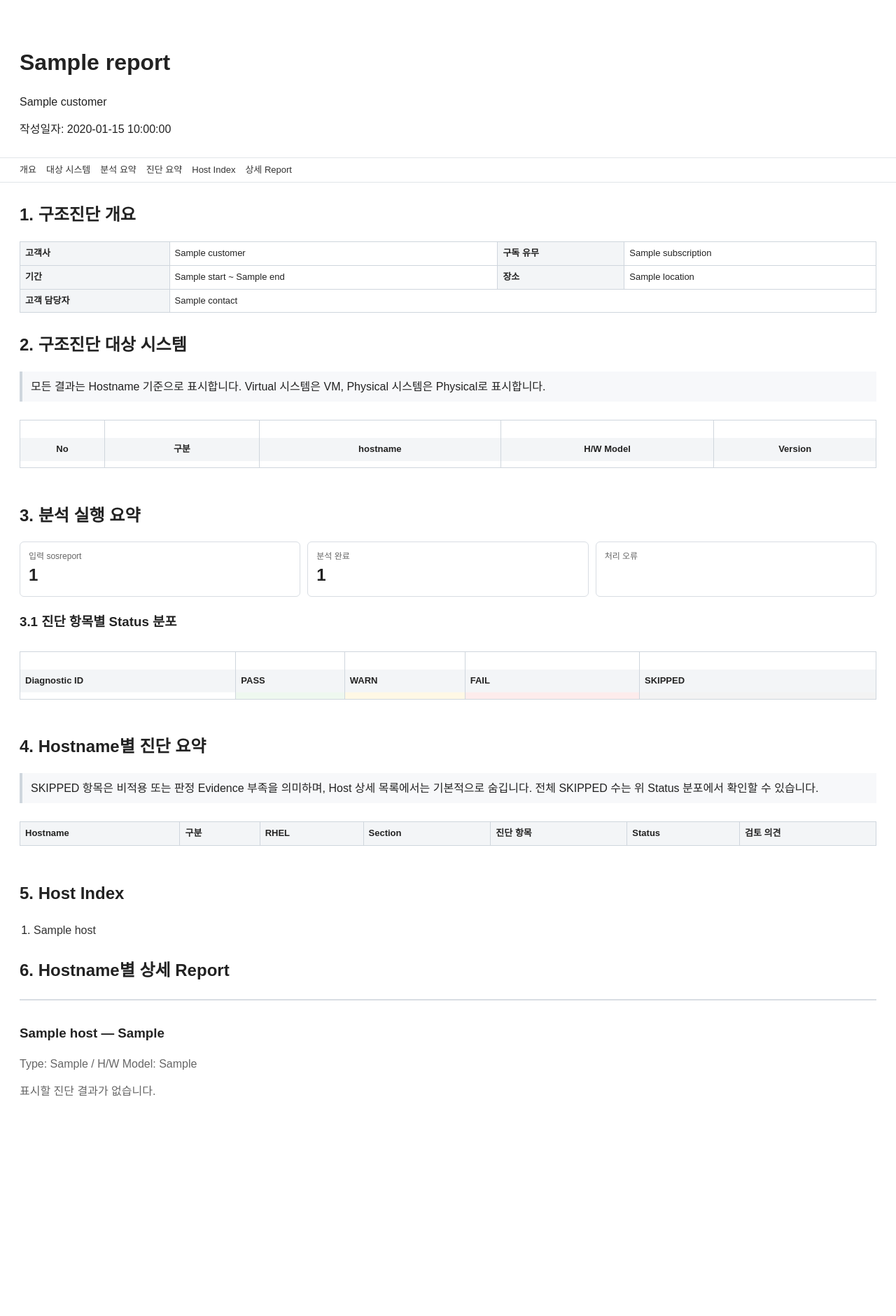
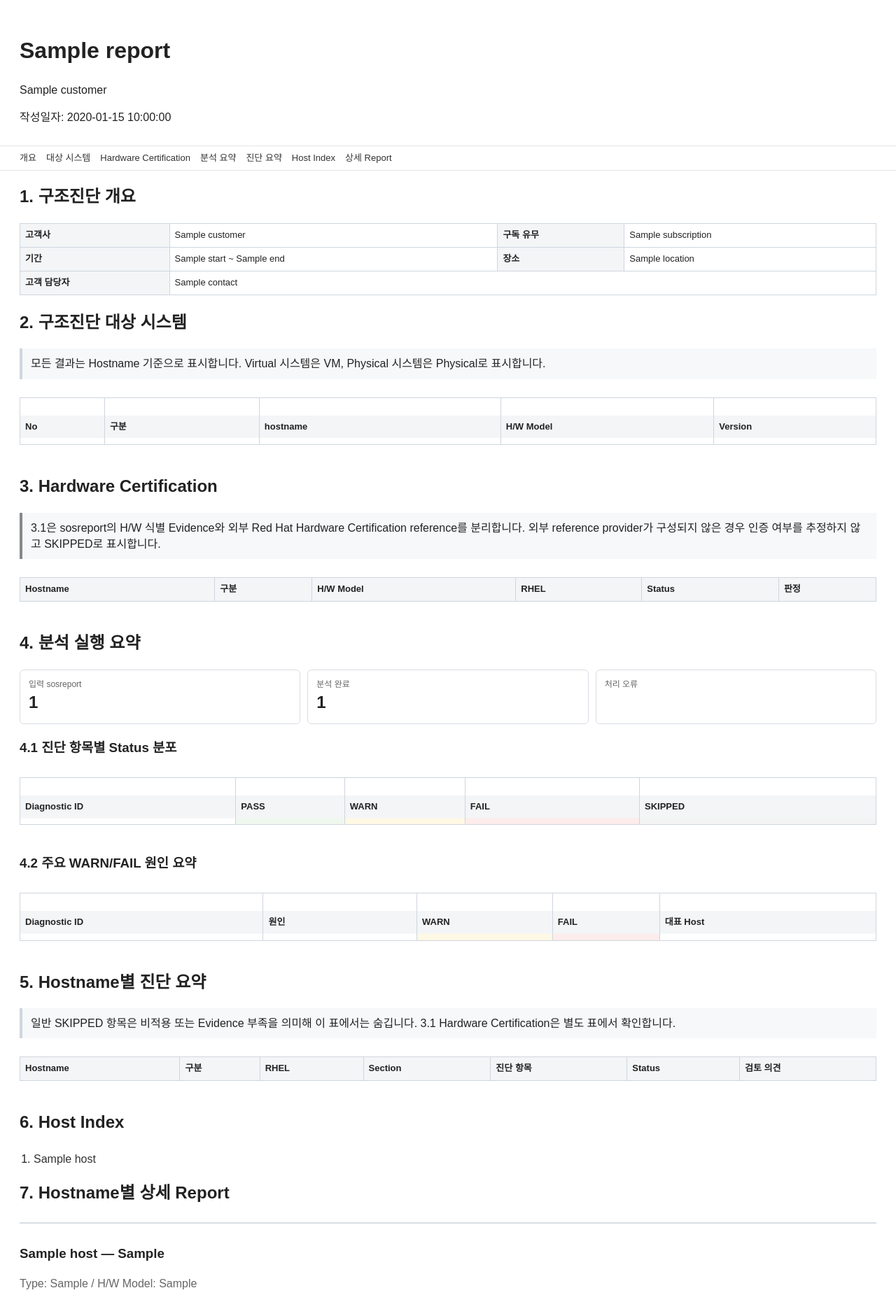
Before and after one commit to mjs0000/html, a Python web app: template templates/html/report.html.j2 in a window 1280 px wide. Shown: the whole page at 70% size. Before the commit the page ends 1567 px from the top, so only its background shows below. Run offline with Jinja, Linux system fonts and the light colour scheme; the template is opened without the code that fills it: most values are stand-ins (such as "Sample title", 1, 10 or a date in 2020); lists and menus that the app fills with data are empty.

Commit message:
html: expose hardware certification pending state

```diff
--- a/templates/html/report.html.j2
+++ b/templates/html/report.html.j2
@@ -9,7 +9,6 @@
     body { font-family: Arial, sans-serif; margin: 0; color: #222; line-height: 1.45; background: #fff; }
     main, header { max-width: 1500px; margin: 0 auto; padding: 0 28px; }
     header { padding-top: 28px; padding-bottom: 12px; }
-    h1, h2, h3, h4 { margin-top: 1.2em; }
     nav { position: sticky; top: 0; z-index: 10; background: #fff; border-top: 1px solid #e1e5e9; border-bottom: 1px solid #e1e5e9; padding: 8px 28px; }
     nav .inner { max-width: 1500px; margin: 0 auto; display: flex; flex-wrap: wrap; gap: 14px; }
     nav a { color: #333; text-decoration: none; font-size: 13px; }
@@ -22,30 +21,25 @@
     .WARN { background: #fff8e5; }
     .FAIL { background: #fdecec; }
     .SKIPPED { background: #f3f3f3; }
-    .host-detail { margin: 24px 0 34px; padding-top: 10px; border-top: 2px solid #d8dde3; scroll-margin-top: 60px; }
-    .diagnostic { margin: 14px 0 24px; }
     .muted { color: #666; }
-    .target-systems th, .target-systems td { text-align: center; }
-    .target-systems td:nth-child(3), .target-systems td:nth-child(4) { text-align: left; }
     .wide { overflow-x: auto; }
-    details { margin: 8px 0; }
     .cards { display: grid; grid-template-columns: repeat(auto-fit, minmax(150px, 1fr)); gap: 10px; margin: 12px 0 20px; }
     .card { border: 1px solid #d8dde3; border-radius: 6px; padding: 12px; }
     .card .label { color: #666; font-size: 12px; }
     .card .value { font-size: 24px; font-weight: 700; }
+    .section-note { background: #f7f8fa; border-left: 4px solid #cfd6dd; padding: 10px 12px; }
+    .pending-note { background: #f7f8fa; border-left: 4px solid #888; padding: 10px 12px; }
     .host-index { columns: 3 260px; column-gap: 24px; padding-left: 20px; }
     .host-index li { break-inside: avoid; margin: 3px 0; }
     .host-index a { color: #333; text-decoration: none; }
-    .section-note { background: #f7f8fa; border-left: 4px solid #cfd6dd; padding: 10px 12px; }
+    .host-detail { margin: 24px 0 34px; padding-top: 10px; border-top: 2px solid #d8dde3; scroll-margin-top: 60px; }
+    .diagnostic { margin: 14px 0 24px; }
     .error-box { border: 1px solid #e0b4b4; background: #fff6f6; padding: 10px 12px; margin: 8px 0; }
+    details { margin: 8px 0; }
     @media print {
       nav { display: none; }
-      body { margin: 0; }
       main, header { max-width: none; padding: 0 12mm; }
       th { position: static; }
-      details { display: block; }
-      details > summary { font-weight: 700; }
-      .host-detail { page-break-before: auto; }
     }
   </style>
 </head>
@@ -56,16 +50,15 @@
   {% if metadata.report.report_date %}<p>작성일자: {{ metadata.report.report_date }}</p>{% endif %}
 </header>
 
-  <nav>
-    <div class="inner">
+<nav><div class="inner">
   <a href="#overview">개요</a>
   <a href="#inventory">대상 시스템</a>
+  <a href="#hardware-cert">Hardware Certification</a>
   {% if run_summary %}<a href="#run-summary">분석 요약</a>{% endif %}
   <a href="#diagnostic-summary">진단 요약</a>
   <a href="#host-index">Host Index</a>
   <a href="#details">상세 Report</a>
-    </div>
-  </nav>
+</div></nav>
 
 <main>
 <section id="overview">
@@ -80,8 +73,7 @@
 <section id="inventory">
   <h2>2. 구조진단 대상 시스템</h2>
   <p class="section-note">모든 결과는 Hostname 기준으로 표시합니다. Virtual 시스템은 VM, Physical 시스템은 Physical로 표시합니다.</p>
-      <div class="wide">
-        <table class="target-systems">
+  <div class="wide"><table>
     <tr><th>No</th><th>구분</th><th>hostname</th><th>H/W Model</th><th>Version</th></tr>
     {% for host in hosts %}
     <tr>
@@ -92,13 +84,34 @@
       <td>{{ host.os_version or '-' }}</td>
     </tr>
     {% endfor %}
-        </table>
-      </div>
+  </table></div>
+</section>
+
+<section id="hardware-cert">
+  <h2>3. Hardware Certification</h2>
+  <p class="pending-note">3.1은 sosreport의 H/W 식별 Evidence와 외부 Red Hat Hardware Certification reference를 분리합니다. 외부 reference provider가 구성되지 않은 경우 인증 여부를 추정하지 않고 SKIPPED로 표시합니다.</p>
+  <div class="wide"><table>
+    <tr><th>Hostname</th><th>구분</th><th>H/W Model</th><th>RHEL</th><th>Status</th><th>판정</th></tr>
+    {% for host in hosts %}
+      {% for item in host.diagnostics %}
+        {% if item.id == 'SYS_HW_CERT' %}
+        <tr class="{{ item.status }}">
+          <td><strong>{{ host.hostname }}</strong></td>
+          <td>{% if host.system_type and host.system_type|lower == 'virtual' %}VM{% elif host.system_type and host.system_type|lower == 'physical' %}Physical{% else %}{{ host.system_type or '-' }}{% endif %}</td>
+          <td>{{ host.hardware_model or '-' }}</td>
+          <td>{{ host.os_version or '-' }}</td>
+          <td class="status">{{ item.status }}</td>
+          <td>{{ item.summary or '-' }}</td>
+        </tr>
+        {% endif %}
+      {% endfor %}
+    {% endfor %}
+  </table></div>
 </section>
 
 {% if run_summary %}
 <section id="run-summary">
-      <h2>3. 분석 실행 요약</h2>
+  <h2>4. 분석 실행 요약</h2>
   <div class="cards">
     <div class="card"><div class="label">입력 sosreport</div><div class="value">{{ run_summary.source_count }}</div></div>
     <div class="card"><div class="label">분석 완료</div><div class="value">{{ run_summary.analyzed_count }}</div></div>
@@ -106,9 +119,8 @@
   </div>
 
   {% if run_summary.status_distribution %}
-      <h3>3.1 진단 항목별 Status 분포</h3>
-      <div class="wide">
-        <table>
+  <h3>4.1 진단 항목별 Status 분포</h3>
+  <div class="wide"><table>
     <tr><th>Diagnostic ID</th><th>PASS</th><th>WARN</th><th>FAIL</th><th>SKIPPED</th></tr>
     {% for diagnostic_id, counts in run_summary.status_distribution.items() %}
     <tr>
@@ -119,123 +131,86 @@
       <td class="SKIPPED">{{ counts.get('SKIPPED', 0) }}</td>
     </tr>
     {% endfor %}
-        </table>
-      </div>
+  </table></div>
+  {% endif %}
+
+  {% if run_summary.issue_distribution %}
+  <h3>4.2 주요 WARN/FAIL 원인 요약</h3>
+  <div class="wide"><table>
+    <tr><th>Diagnostic ID</th><th>원인</th><th>WARN</th><th>FAIL</th><th>대표 Host</th></tr>
+    {% for diagnostic_id, issues in run_summary.issue_distribution.items() %}
+      {% for issue_key, aggregate in issues.items() %}
+      <tr>
+        <td>{{ diagnostic_id }}</td><td><code>{{ issue_key }}</code></td>
+        <td class="WARN">{{ aggregate.warn_count }}</td><td class="FAIL">{{ aggregate.fail_count }}</td>
+        <td>{{ aggregate.hosts[:8]|join(', ') }}{% if aggregate.hosts|length > 8 %} 외 {{ aggregate.hosts|length - 8 }}대{% endif %}</td>
+      </tr>
+      {% endfor %}
+    {% endfor %}
+  </table></div>
   {% endif %}
 
   {% if run_summary.errors %}
-      <h3>3.2 처리 오류</h3>
-      {% for error in run_summary.errors %}
-      <div class="error-box"><strong>{{ error.source }}</strong><br><code>{{ error.error }}</code></div>
-      {% endfor %}
+  <h3>4.3 처리 오류</h3>
+  {% for error in run_summary.errors %}<div class="error-box"><strong>{{ error.source }}</strong><br><code>{{ error.error }}</code></div>{% endfor %}
   {% endif %}
 </section>
 {% endif %}
 
 <section id="diagnostic-summary">
-      <h2>{% if run_summary %}4{% else %}3{% endif %}. Hostname별 진단 요약</h2>
+  <h2>{% if run_summary %}5{% else %}4{% endif %}. Hostname별 진단 요약</h2>
   {% if large_report %}
-      <p class="section-note">대량 Host 보고서는 가독성을 위해 이 요약 표에 WARN/FAIL만 표시합니다. PASS/SKIPPED 전체 분포는 위 Status 분포에서 확인하고, Host별 PASS 상세는 아래 상세 Report에서 확인합니다.</p>
+  <p class="section-note">대량 Host 보고서는 이 요약 표에 WARN/FAIL만 표시합니다. 3.1 Hardware Certification은 위 별도 표에서 SKIPPED/Pending 상태까지 표시합니다.</p>
   {% else %}
-      <p class="section-note">SKIPPED 항목은 비적용 또는 판정 Evidence 부족을 의미하며, Host 상세 목록에서는 기본적으로 숨깁니다. 전체 SKIPPED 수는 위 Status 분포에서 확인할 수 있습니다.</p>
+  <p class="section-note">일반 SKIPPED 항목은 비적용 또는 Evidence 부족을 의미해 이 표에서는 숨깁니다. 3.1 Hardware Certification은 별도 표에서 확인합니다.</p>
   {% endif %}
-      <div class="wide">
-        <table>
+  <div class="wide"><table>
     <tr><th>Hostname</th><th>구분</th><th>RHEL</th><th>Section</th><th>진단 항목</th><th>Status</th><th>검토 의견</th></tr>
     {% for host in hosts %}
       {% for item in host.diagnostics %}
-              {% if item.include_in_report and item.status != 'SKIPPED' and (not large_report or item.status in ['WARN', 'FAIL']) %}
+        {% if item.id != 'SYS_HW_CERT' and item.include_in_report and item.status != 'SKIPPED' and (not large_report or item.status in ['WARN', 'FAIL']) %}
         <tr class="{{ item.status }}">
           <td><a href="#host-{{ host.hostname|replace(' ', '-') }}"><strong>{{ host.hostname }}</strong></a></td>
           <td>{% if host.system_type and host.system_type|lower == 'virtual' %}VM{% elif host.system_type and host.system_type|lower == 'physical' %}Physical{% else %}{{ host.system_type or '-' }}{% endif %}</td>
-                <td>{{ host.os_version or '-' }}</td>
-                <td>{{ item.section }}</td>
-                <td>{{ item.title }}</td>
-                <td class="status">{{ item.status }}</td>
-                <td>{{ item.summary or '-' }}</td>
+          <td>{{ host.os_version or '-' }}</td><td>{{ item.section }}</td><td>{{ item.title }}</td><td class="status">{{ item.status }}</td><td>{{ item.summary or '-' }}</td>
         </tr>
         {% endif %}
       {% endfor %}
     {% endfor %}
-        </table>
-      </div>
+  </table></div>
 </section>
 
 <section id="host-index">
-      <h2>{% if run_summary %}5{% else %}4{% endif %}. Host Index</h2>
-      <ol class="host-index">
-        {% for host in hosts %}
-        <li><a href="#host-{{ host.hostname|replace(' ', '-') }}">{{ host.hostname }}</a></li>
-        {% endfor %}
-      </ol>
+  <h2>{% if run_summary %}6{% else %}5{% endif %}. Host Index</h2>
+  <ol class="host-index">{% for host in hosts %}<li><a href="#host-{{ host.hostname|replace(' ', '-') }}">{{ host.hostname }}</a></li>{% endfor %}</ol>
 </section>
 
 <section id="details">
-      <h2>{% if run_summary %}6{% else %}5{% endif %}. Hostname별 상세 Report</h2>
+  <h2>{% if run_summary %}7{% else %}6{% endif %}. Hostname별 상세 Report</h2>
   {% for host in hosts %}
   <section class="host-detail" id="host-{{ host.hostname|replace(' ', '-') }}">
     <h3>{{ host.hostname }}{% if host.os_version %} — {{ host.os_version }}{% endif %}</h3>
     <p class="muted">Type: {% if host.system_type and host.system_type|lower == 'virtual' %}VM{% elif host.system_type and host.system_type|lower == 'physical' %}Physical{% else %}{{ host.system_type or '-' }}{% endif %} / H/W Model: {{ host.hardware_model or '-' }}</p>
 
-          {% set ns = namespace(reportable=0) %}
-          {% for item in host.diagnostics %}{% if item.include_in_report and item.status != 'SKIPPED' %}{% set ns.reportable = ns.reportable + 1 %}{% endif %}{% endfor %}
-          {% if ns.reportable == 0 %}<p class="muted">표시할 진단 결과가 없습니다.</p>{% endif %}
-
     {% for item in host.diagnostics %}
-            {% if item.include_in_report and item.status != 'SKIPPED' %}
+      {% if item.include_in_report and (item.status != 'SKIPPED' or item.id == 'SYS_HW_CERT') %}
       <article class="diagnostic">
         <h4>{{ item.section }}. {{ item.title }} — <span class="status {{ item.status }}">{{ item.status }}</span></h4>
         {% if item.summary %}<p>{{ item.summary }}</p>{% endif %}
-
-              {% if item.findings %}
-              <h5>Findings</h5>
-              <ul>{% for value in item.findings %}<li>{{ value }}</li>{% endfor %}</ul>
+        {% if item.findings %}<h5>Findings</h5><ul>{% for value in item.findings %}<li>{{ value }}</li>{% endfor %}</ul>{% endif %}
+        {% if item.current_values %}
+        <details{% if not large_report %} open{% endif %}><summary>현재 상태</summary><table>
+          <tr><th>항목</th><th>값</th></tr>
+          {% for key, value in item.current_values.items() %}<tr><td>{{ key }}</td><td><code>{{ value }}</code></td></tr>{% endfor %}
+        </table></details>
         {% endif %}
-
-              {% if item.current_values %}
-              <details{% if not large_report %} open{% endif %}>
-                <summary>현재 상태</summary>
-                <table>
-                  <tr><th>항목</th><th>값</th></tr>
-                  {% for key, value in item.current_values.items() %}
-                  <tr><td>{{ key }}</td><td><code>{{ value }}</code></td></tr>
-                  {% endfor %}
-                </table>
-              </details>
+        {% if item.recommended_values %}
+        <details><summary>권고 기준</summary><table><tr><th>항목</th><th>권고값</th></tr>{% for key, value in item.recommended_values.items() %}<tr><td>{{ key }}</td><td><code>{{ value }}</code></td></tr>{% endfor %}</table></details>
         {% endif %}
-
-              {% if item.recommended_values %}
-              <details>
-                <summary>권고 기준</summary>
-                <table>
-                  <tr><th>항목</th><th>권고값</th></tr>
-                  {% for key, value in item.recommended_values.items() %}
-                  <tr><td>{{ key }}</td><td><code>{{ value }}</code></td></tr>
-                  {% endfor %}
-                </table>
-              </details>
-              {% endif %}
-
-              {% for report_table in item.tables %}
-              <div class="wide">
-                <table>
-                  <tr>{% for col in report_table.columns %}<th>{{ col }}</th>{% endfor %}</tr>
-                  {% for row in report_table.rows %}
-                  <tr>{% for col in report_table.columns %}<td><code>{{ row.get(col, '-') }}</code></td>{% endfor %}</tr>
-                  {% endfor %}
-                </table>
-              </div>
-              {% endfor %}
-
+        {% for report_table in item.tables %}<div class="wide"><table><tr>{% for col in report_table.columns %}<th>{{ col }}</th>{% endfor %}</tr>{% for row in report_table.rows %}<tr>{% for col in report_table.columns %}<td><code>{{ row.get(col, '-') }}</code></td>{% endfor %}</tr>{% endfor %}</table></div>{% endfor %}
         {% if item.recommendations %}<h5>권장 사항</h5><ul>{% for value in item.recommendations %}<li>{{ value }}</li>{% endfor %}</ul>{% endif %}
         {% if item.remediation %}<h5>조치 사항</h5><ul>{% for value in item.remediation %}<li>{{ value }}</li>{% endfor %}</ul>{% endif %}
-
-              {% if item.evidence %}
-              <details>
-                <summary>Evidence</summary>
-                <ul>{% for evidence in item.evidence %}<li><code>{{ evidence.source }}</code>: {{ evidence.detail }}</li>{% endfor %}</ul>
-              </details>
-              {% endif %}
+        {% if item.evidence %}<details><summary>Evidence</summary><ul>{% for evidence in item.evidence %}<li><code>{{ evidence.source }}</code>: {{ evidence.detail }}</li>{% endfor %}</ul></details>{% endif %}
       </article>
       {% endif %}
     {% endfor %}
```
Lines whose indentation alone changed are shown as unchanged.
